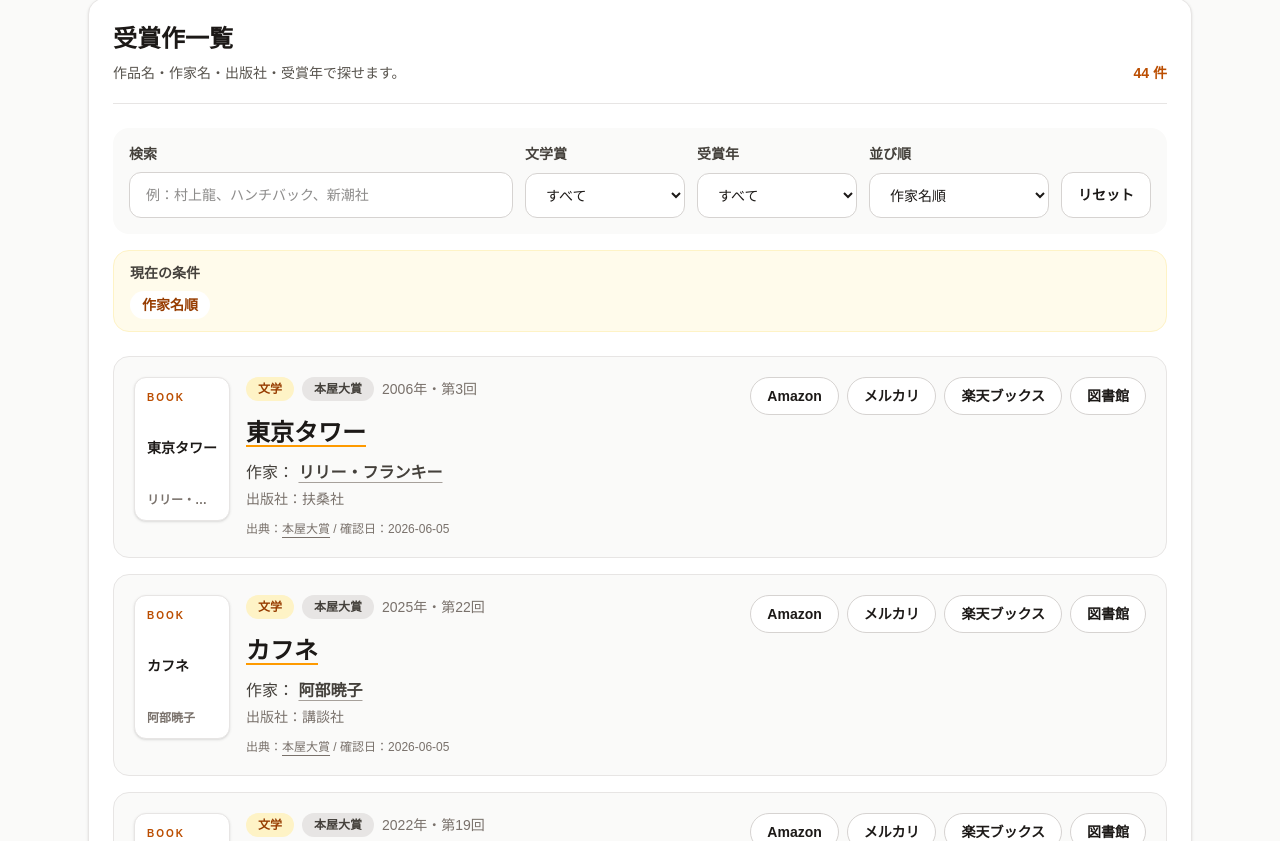
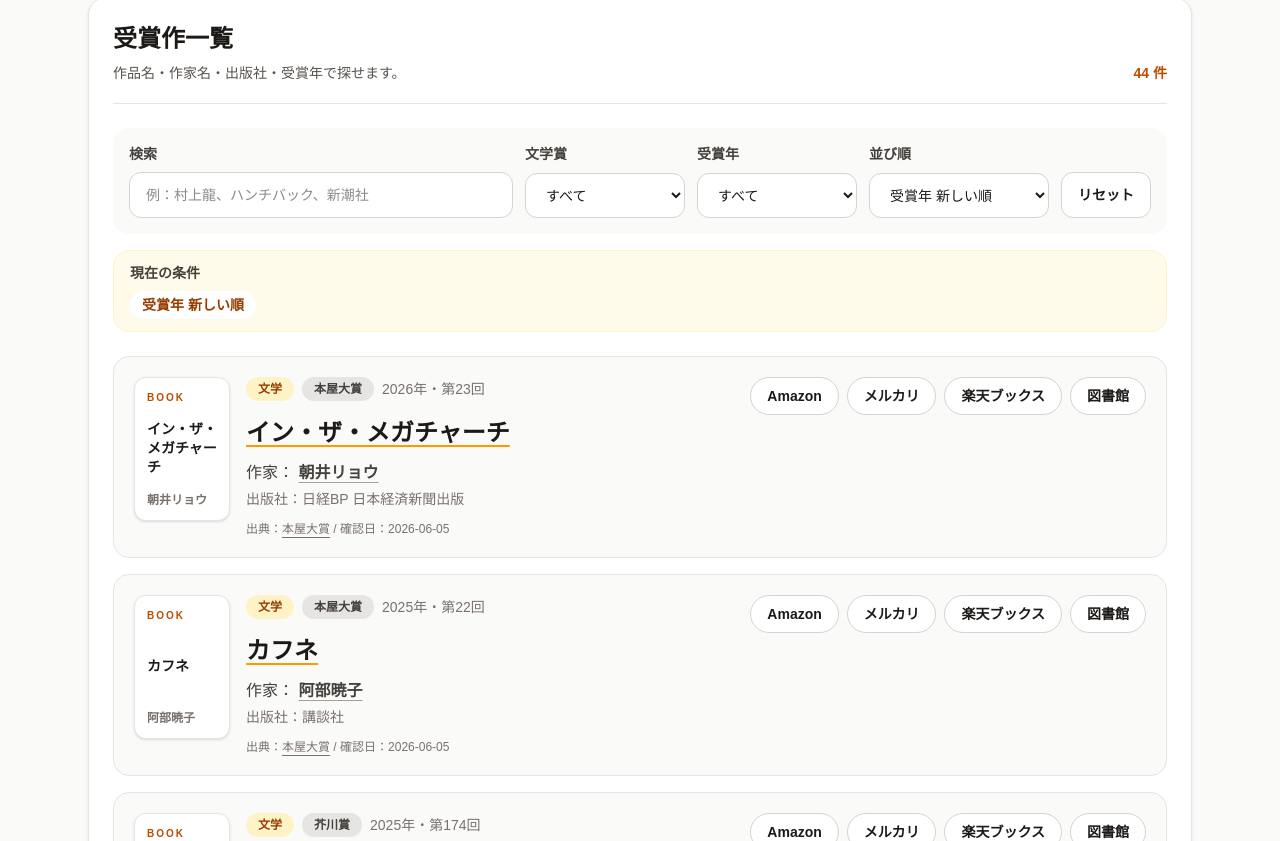
Before and after one commit to fel-an-Studio/bungakusho-zukan, a Next.js app: page / in a window 1280 px wide. Shown: the part 1019-1860 px from the top of the page. Built offline with nearby package versions, Linux system fonts and the light colour scheme.

Commit message:
Fix default sort from URL

```diff
--- a/components/AwardResultList.tsx
+++ b/components/AwardResultList.tsx
@@ -83,7 +83,7 @@
   const [category, setCategory] = useState<CategoryFilter>("all");
   const [awardName, setAwardName] = useState("all");
   const [awardYear, setAwardYear] = useState("all");
-  const [sortType, setSortType] = useState<SortType>("author-asc");
+  const [sortType, setSortType] = useState<SortType>("year-desc");
   const [hasLoadedUrlParams, setHasLoadedUrlParams] = useState(false);
 
   const awardCount = new Set(results.map((result) => result.awardName)).size;
@@ -169,7 +169,7 @@
       searchParams.set("year", awardYear);
     }
 
-    if (sortType !== "author-asc") {
+    if (sortType !== "year-desc") {
       searchParams.set("sort", sortType);
     }
 
@@ -185,7 +185,7 @@
     const urlCategory = searchParams.get("category") ?? "all";
     const urlAwardName = searchParams.get("award") ?? "all";
     const urlAwardYear = searchParams.get("year") ?? "all";
-    const urlSortType = searchParams.get("sort") ?? "author-asc";
+    const urlSortType = searchParams.get("sort") ?? "year-desc";
 
     setKeyword(urlKeyword);
 
@@ -234,7 +234,7 @@
       searchParams.set("year", awardYear);
     }
 
-    if (sortType !== "author-asc") {
+    if (sortType !== "year-desc") {
       searchParams.set("sort", sortType);
     }
 
@@ -289,7 +289,7 @@
     setCategory("all");
     setAwardName("all");
     setAwardYear("all");
-    setSortType("author-asc");
+    setSortType("year-desc");
   }
 
   return (
```
